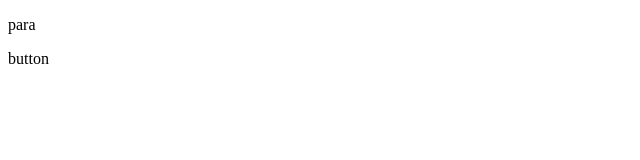
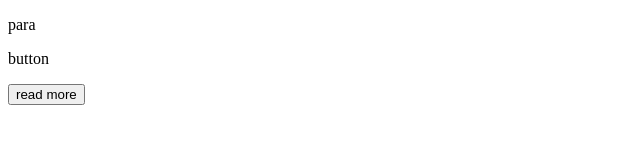
Before and after one commit to A-Haseeb1233/git-learning-practice, a plain HTML site: page index.html in a window 1280 px wide. Shown: the whole page, without its empty margins (0-640 px from the left). Drawn offline with Linux system fonts and the light colour scheme.

Commit message:
button tag

```diff
--- a/index.html
+++ b/index.html
@@ -8,5 +8,6 @@
 <body>
     <p>para</p>
     <p>button</p>
+    <button>read more</button>
 </body>
 </html>
```
